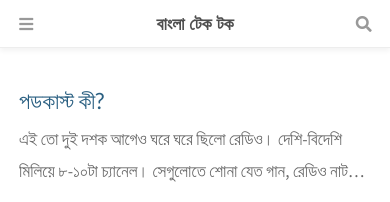
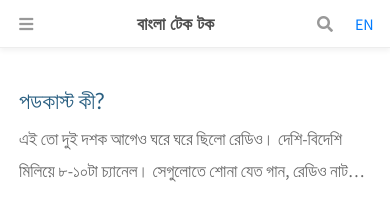
Before and after one commit to bangla-tech-talk/banglatechtalk-com, a Jekyll site: the page built from index.html, in a window 390 px wide. Shown: the top 202 px of the page. Built offline with Jekyll 4.4.1, drawn with Linux system fonts in a browser that asks for light colours; nearby versions of some CDN libraries; some web fonts are replaced; the list of posts is cut into pages by our own code; comment, search, counter and statistics services are not loaded.

Commit message:
Added language change switch

```diff
--- a/_config.yml
+++ b/_config.yml
@@ -9,6 +9,8 @@ description: Casual chat about technology with tech personnel in Bengali.
 
 # Replace with the website url, e.g. 'https://username.github.io'
 url: 'https://banglatechtalk.com'
+
+other_language_url: 'https://en.banglatechtalk.com'
 
 author: Saiful Islam                  # change to your full name
 
--- a/_data/label.yml
+++ b/_data/label.yml
@@ -6,6 +6,7 @@
 
 common:
   details: "বিস্তারিত"
+  language_change: EN
 
 panel:
   lastmod: "সাম্প্রতিক সংযোজন"
--- a/_includes/topbar.html
+++ b/_includes/topbar.html
@@ -38,6 +38,7 @@
     {% endif %}
     </div>
 
+    <div id="topbar-right-items-wrapper"  class="d-flex align-items-right justify-content-between">
       <i id="search-trigger" class="fas fa-search fa-fw"></i>
       <span id="search-wrapper" class="align-items-center">
         <i class="fas fa-search fa-fw"></i>
@@ -45,6 +46,10 @@
         <i class="fa fa-times-circle fa-fw" id="search-cleaner"></i>
       </span>
       <span id="search-cancel" >Cancel</span>
+
+      <a href="{{site.other_language_url}}" id="language-change">{{site.data.label.common.language_change}}</a>
     </div>
 
   </div>
+
+</div>
--- a/assets/css/_addon/main.scss
+++ b/assets/css/_addon/main.scss
@@ -321,6 +321,7 @@ $sidebar-display: "sidebar-display";
 #search-cancel { /* 'Cancel' link */
   color: var(--link-color);
   margin-left: 1rem;
+  cursor: pointer;
   display: none;
 }
 
@@ -422,6 +423,19 @@ $sidebar-display: "sidebar-display";
   @at-root [#{$sidebar-display}] & {
     display: block!important;
   }
+}
+
+
+#breadcrumb {
+  width: 70%;
+  overflow: hidden;
+  text-overflow: ellipsis;
+  word-break: keep-all;
+  white-space: nowrap;
+}
+
+#language-change {
+  margin-left: 10px;
 }
 
 /*--- main wrapper ---*/
@@ -968,6 +982,7 @@ table {
 }
 
 
+/* Mobile Mode*/
 /* Hide Sidebar and TOC */
 @media all and (max-width: 830px) {
   %slide {
@@ -1050,6 +1065,11 @@ table {
     display: block;
   }
 
+  #search-trigger {
+    top: 6px;
+    position: relative;
+  }
+
   #search-wrapper {
     &.loaded~a {
       margin-right: 1rem;
@@ -1071,6 +1091,10 @@ table {
   #search-hints {
     display: block;
     padding: 0 1rem;
+  }
+
+  #language-change {
+    margin-left: 20px;
   }
 
   #tags {
@@ -1117,7 +1141,6 @@ table {
   }
 
   #search-wrapper {
-    width: 22%;
     min-width: 150px;
   }
 
@@ -1190,14 +1213,6 @@ table {
     margin-left: 210px;
   }
 
-  #breadcrumb {
-    width: 65%;
-    overflow: hidden;
-    text-overflow: ellipsis;
-    word-break: keep-all;
-    white-space: nowrap;
-  }
-
 }
 
 /* Pannel hidden */
@@ -1336,7 +1351,7 @@ table {
   }
 
   #search-wrapper {
-    margin-right: 3%;
+    margin-right: 5px;
   }
 
   #profile-wrapper {
```
Also changed, not shown: assets/js/_commons/search-display.js (+7 -0 lines). Lines whose indentation alone changed are shown as unchanged.
